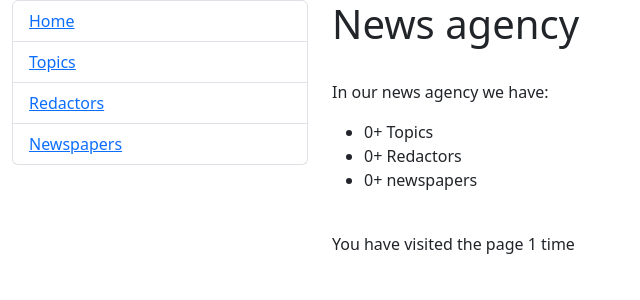
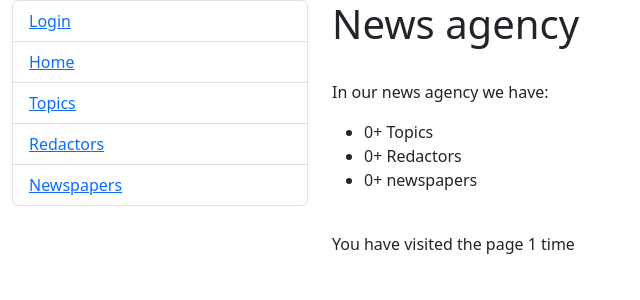
Before and after one commit to T-Vlad-96/agency-inform, a Django app: page / in a window 1280 px wide. Shown: the top 300 px of the page, without its empty margins (0-640 px from the left). Run offline with Django 4.2, Linux system fonts and the light colour scheme; data that the repository does not hold is empty.

Commit message:
add link to the current autheticated user and 'logout' button to the sidebar

```diff
--- a/static/css/styles.css
+++ b/static/css/styles.css
@@ -5,3 +5,8 @@
 .centered {
     text-align: center;
 }
+
+.no_border_no_padding {
+    border: none;
+    padding: 0;
+}
--- a/templates/includes/sidebar.html
+++ b/templates/includes/sidebar.html
@@ -1,4 +1,21 @@
 <ul class="list-group">
+  {% if user.is_authenticated %}
+    <li class="list-group-item">
+      <a href="{% url 'tracker:redactor_detail' user.id %}">{{ user }}</a>
+    <li class="list-group-item">
+      <form action="{% url 'logout' %}" method="POST">
+        {% csrf_token %}
+        <input type="submit"
+               class="list-group-item no_border_no_padding"
+               value="Logout"
+        >
+      </form>
+    </li>
+  {% else %}
+    <li class="list-group-item">
+      <a href="{% url 'login' %}">Login</a>
+    </li>
+  {% endif %}
   <li class="list-group-item">
     <a href="{% url 'tracker:index' %}">Home</a>
   </li>
```
